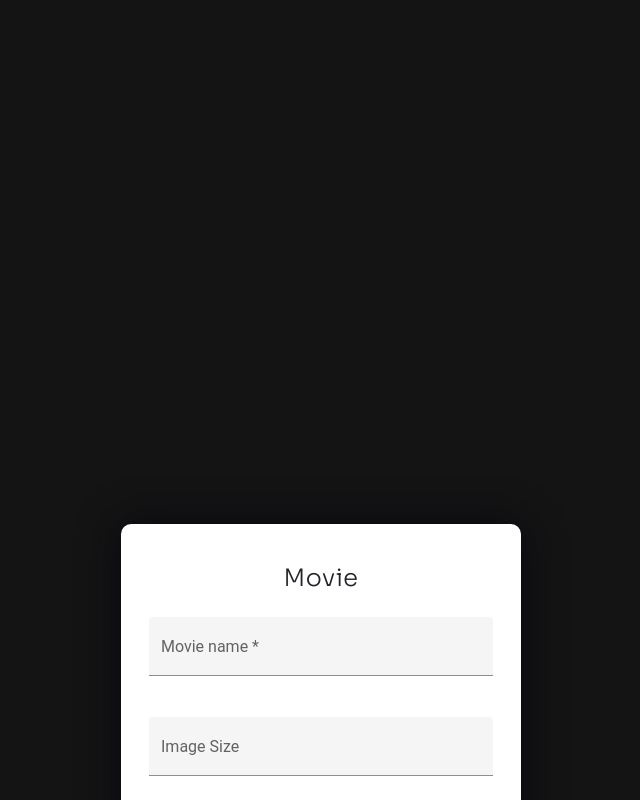
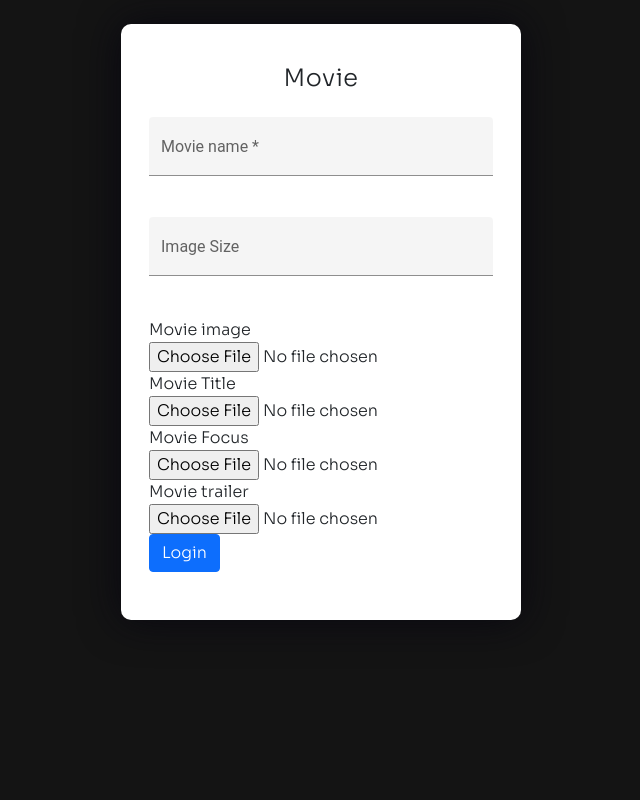
Before and after one commit to bowglue/IWatch, an Angular app: page /admin in a window 1280 px wide. Shown: the top 800 px of the page, without its empty margins (319-959 px from the left). Built offline with nearby package versions, Linux system fonts and the light colour scheme.

Commit message:
heroku deploy

```diff
--- a/src/app/app.component.html
+++ b/src/app/app.component.html
@@ -1,5 +1,5 @@
 <!-- nav -->
-<app-navbar></app-navbar>
+<!-- <app-navbar></app-navbar> -->
 
 <!-- main app container -->
 <div class="app-container">
--- a/src/app/app.component.ts
+++ b/src/app/app.component.ts
@@ -5,8 +5,6 @@ import { Component, OnInit } from '@angular/core';
   templateUrl: './app.component.html',
   styleUrls: ['./app.component.css'],
 })
-export class AppComponent implements OnInit {
+export class AppComponent  {
   constructor() {}
-
-  ngOnInit() {}
 }
--- a/src/styles.css
+++ b/src/styles.css
@@ -1,5 +1,4 @@
 /* You can add global styles to this file, and also import other style files */
-@import "~bootstrap/dist/css/bootstrap.min.css";
 
 body {
   overflow-x: hidden;
```
